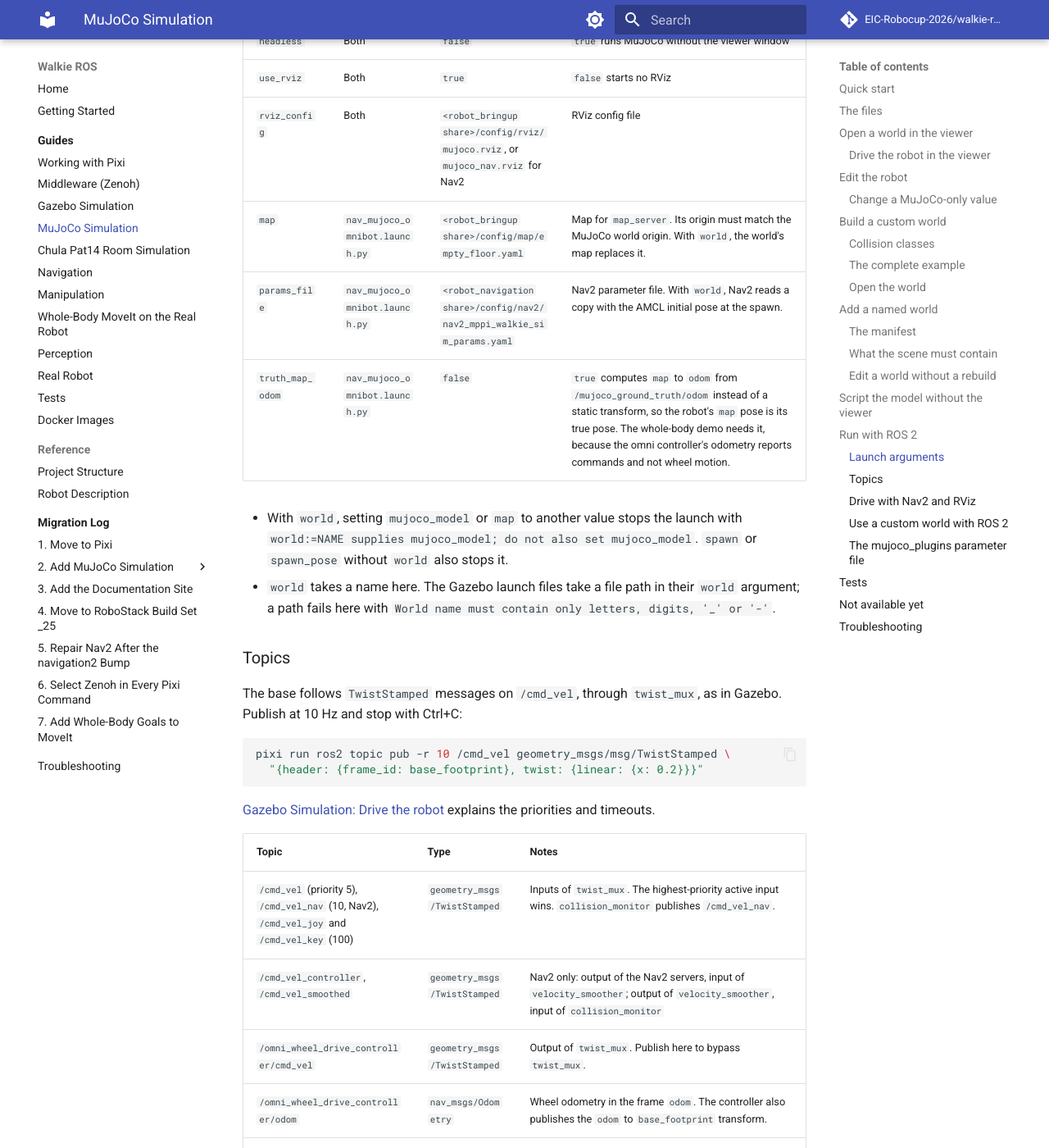
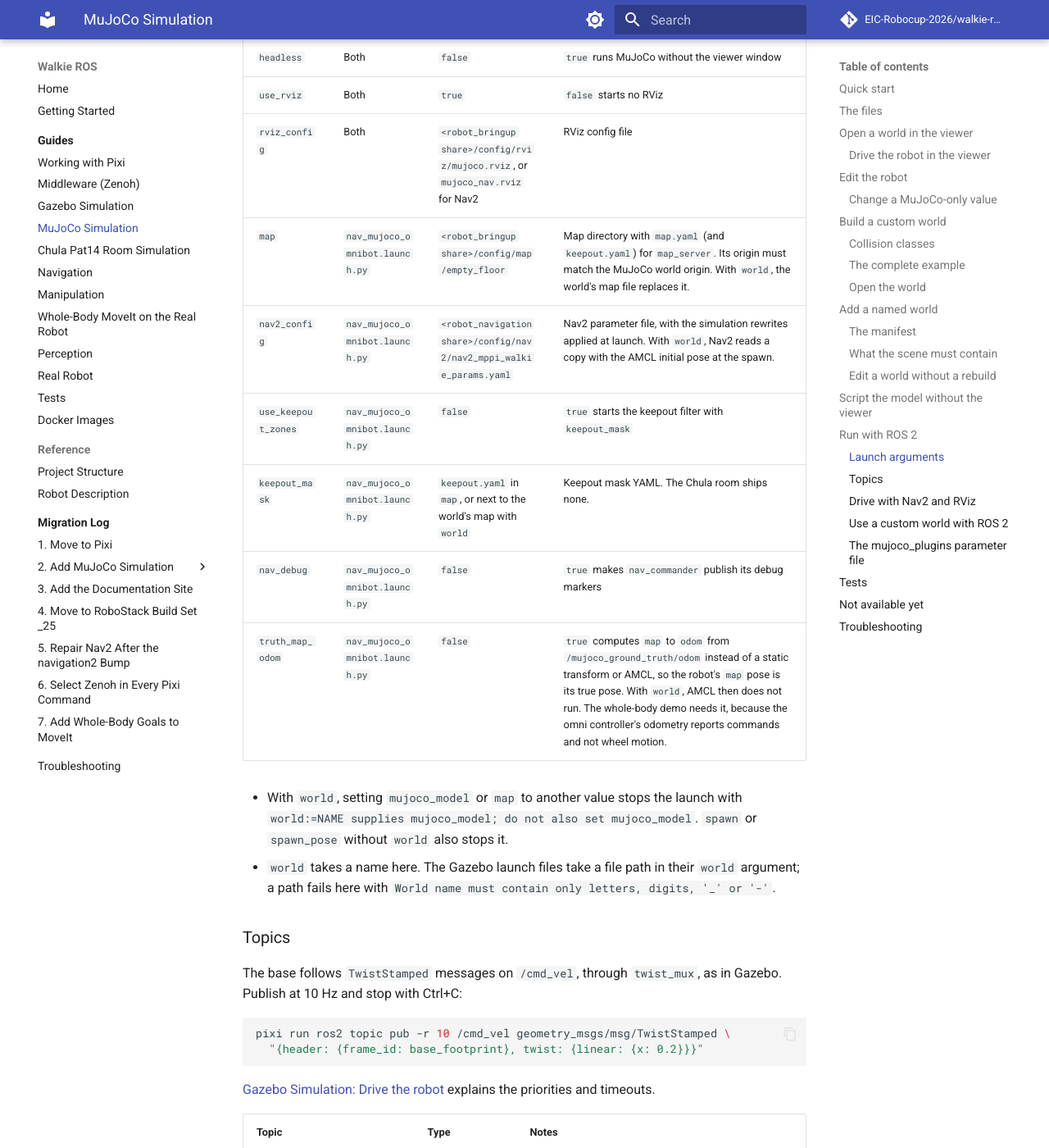
Before and after one commit to EIC-Robocup-2026/walkie-ros, an MkDocs documentation site: the page built from docs/guides/simulation-mujoco.md, in a window 1280 px wide and 1400 px high, scrolled down 12401 px. Shown: the whole window at 82% size. Built offline with MkDocs 1.6.1 and Material for MkDocs 9.7.7, drawn with Linux system fonts in a browser that asks for light colours; comment, search, counter and statistics services are not loaded; some of the changed text lies outside the part shown.

Commit message:
docs: document named worlds on the whole-body demo and the ported nav launch arguments

```diff
--- a/docs/guides/simulation-mujoco.md
+++ b/docs/guides/simulation-mujoco.md
@@ -487,7 +487,7 @@ pixi run world-validate <name> --robot --worlds-dir /tmp/worlds
 ??? info "Where the launch writes the merged world"
     - The launch writes `<world>/<variant>/world.xml` and, with Nav2, `nav2.yaml` into
       `world_output_dir`, by default `$ROS_HOME/mujoco_worlds` (`~/.ros/mujoco_worlds`).
-    - `nav2.yaml` is a copy of `params_file` with AMCL's `set_initial_pose: true` and its
+    - `nav2.yaml` is a copy of `nav2_config` with AMCL's `set_initial_pose: true` and its
       `initial_pose` at the spawn.
     - Every launch rewrites both files atomically. Two launches of the same world and
       variant at the same time overwrite each other's files.
@@ -622,16 +622,23 @@ Run the commands from the repository root.
        `use_rviz` and `rviz_config`. With `world`, `nav_mujoco_omnibot.launch.py`
        prepares the world once, with the map and the Nav2 parameter copy, and passes the
        generated model to the include with `world`, `spawn` and `spawn_pose` cleared.
-    2. Without `world`, `static_transform_publisher` (node name `map_to_odom`): an
-       identity transform from `map` to `odom`. With `world`, AMCL publishes this
-       transform, and no static publisher starts.
-    3. `nav2_bringup`'s `bringup_launch.py` with `use_sim_time:=True`,
-       `serve_static_map:=True` (`map_server` serves `map`), `use_keepout_zones:=False`,
-       `use_speed_zones:=False`, `autostart:=True` and `use_composition:=False`. Each
-       Nav2 server runs as its own process. Without `world`, `use_localization:=False`
-       (no AMCL), and `params_file` is passed through unchanged. With `world`,
-       `use_localization:=True` starts AMCL, `map` is the world's map, and `params_file`
-       is the generated copy with the AMCL initial pose at the spawn. The include sits in
+    2. The source of `map` to `odom`. Without `world`, `static_transform_publisher`
+       (node name `map_to_odom`): an identity transform. With `world`, AMCL publishes
+       this transform, and no static publisher starts. With `truth_map_odom:=true`,
+       with or without `world`, `ground_truth_map_odom.py` publishes it from
+       `/mujoco_ground_truth/odom`, and neither the static publisher nor AMCL starts.
+    3. `nav2_bringup`'s `bringup_launch.py` with `use_sim_time:=true`,
+       `serve_static_map:=true` (`map_server` serves `map.yaml` from the `map`
+       directory), `use_keepout_zones` and `keepout_mask` from this launch,
+       `use_speed_zones:=false`, `autostart:=true` and `use_composition:=false`. Each
+       Nav2 server runs as its own process. `params_file` is `nav2_config` after a
+       `RewrittenYaml` with the simulation rewrites: `use_sim_time`, the STVL layer and
+       the collision monitor's point cloud source off, and the collision monitor's
+       `state_topic`. Without `world`, `use_localization:=False` (no AMCL). With
+       `world`, `map` is the world's map file, the rewrites apply to the generated copy
+       of `nav2_config` with the AMCL initial pose at the spawn, and
+       `use_localization:=True` starts AMCL unless `truth_map_odom` is `true`. A
+       `keepout_mask` left at its default points next to the world's map. The include sits in
        a `GroupAction` with `SetRemap(src="cmd_vel", dst="cmd_vel_controller")`, so Nav2
        commands pass `velocity_smoother` and `collision_monitor` before they reach
        `twist_mux` on `/cmd_vel_nav`.
@@ -675,9 +682,12 @@ pixi run ros2 launch robot_bringup nav_mujoco_omnibot.launch.py headless:=true u
 | `headless` | Both | `false` | `true` runs MuJoCo without the viewer window |
 | `use_rviz` | Both | `true` | `false` starts no RViz |
 | `rviz_config` | Both | `<robot_bringup share>/config/rviz/mujoco.rviz`, or `mujoco_nav.rviz` for Nav2 | RViz config file |
-| `map` | `nav_mujoco_omnibot.launch.py` | `<robot_bringup share>/config/map/empty_floor.yaml` | Map for `map_server`. Its origin must match the MuJoCo world origin. With `world`, the world's map replaces it. |
-| `params_file` | `nav_mujoco_omnibot.launch.py` | `<robot_navigation share>/config/nav2/nav2_mppi_walkie_sim_params.yaml` | Nav2 parameter file. With `world`, Nav2 reads a copy with the AMCL initial pose at the spawn. |
-| `truth_map_odom` | `nav_mujoco_omnibot.launch.py` | `false` | `true` computes `map` to `odom` from `/mujoco_ground_truth/odom` instead of a static transform, so the robot's `map` pose is its true pose. The whole-body demo needs it, because the omni controller's odometry reports commands and not wheel motion. |
+| `map` | `nav_mujoco_omnibot.launch.py` | `<robot_bringup share>/config/map/empty_floor` | Map directory with `map.yaml` (and `keepout.yaml`) for `map_server`. Its origin must match the MuJoCo world origin. With `world`, the world's map file replaces it. |
+| `nav2_config` | `nav_mujoco_omnibot.launch.py` | `<robot_navigation share>/config/nav2/nav2_mppi_walkie_params.yaml` | Nav2 parameter file, with the simulation rewrites applied at launch. With `world`, Nav2 reads a copy with the AMCL initial pose at the spawn. |
+| `use_keepout_zones` | `nav_mujoco_omnibot.launch.py` | `false` | `true` starts the keepout filter with `keepout_mask` |
+| `keepout_mask` | `nav_mujoco_omnibot.launch.py` | `keepout.yaml` in `map`, or next to the world's map with `world` | Keepout mask YAML. The Chula room ships none. |
+| `nav_debug` | `nav_mujoco_omnibot.launch.py` | `false` | `true` makes `nav_commander` publish its debug markers |
+| `truth_map_odom` | `nav_mujoco_omnibot.launch.py` | `false` | `true` computes `map` to `odom` from `/mujoco_ground_truth/odom` instead of a static transform or AMCL, so the robot's `map` pose is its true pose. With `world`, AMCL then does not run. The whole-body demo needs it, because the omni controller's odometry reports commands and not wheel motion. |
 
 - With `world`, setting `mujoco_model` or `map` to another value stops the launch with
   `world:=NAME supplies mujoco_model; do not also set mujoco_model`. `spawn` or
@@ -1037,8 +1047,8 @@ three files directly:
 | With `nav_mujoco_omnibot.launch.py`, Ctrl+C takes about 15 s and prints red `failed to terminate` and `process has died ... exit code -9` lines | `planner_server` and `controller_server`, sometimes `smoother_server`, do not exit on SIGINT or SIGTERM, so launch kills them with SIGKILL. Same with Fast DDS. | Harmless. Wait for the launch to exit. |
 | `walkie_tf_server` prints a traceback with `RCLError` and `rcl_shutdown already called` on Ctrl+C | `tools/walkie_tf/walkie_tf/tf_server_node.py` calls `rclpy.shutdown()` after the context is already shut down | Harmless. The bug predates the MuJoCo launch files. |
 | Nav2 hangs at `Waiting for service smoother_server/get_state...` | The composed Nav2 bringup can deadlock on Jazzy | Use `nav_mujoco_omnibot.launch.py`, which runs each server as its own process. With `nav2_bringup` directly, pass `use_composition:=False`. See [Navigation: Nav2 bringup hangs at smoother_server/get_state](navigation.md#nav2-composition-deadlock). |
-| `controller_server` logs `Can not get 'plugin' param value for FollowPath.Omni` and `Failed to load motion model plugin 'Omni'`, and `lifecycle_manager_nav2` aborts the bringup | The file passed with `params_file:=` sets `motion_model: "Omni"` without `FollowPath.Omni.plugin`. navigation2 (upstream main) loads MPPI motion models as plugins. The `robot_navigation` parameter files set the key. | Add `Omni: plugin: "mppi::OmniMotionModel"` under `FollowPath` in your file. See [Navigation](navigation.md#mppi-omni-motion-model-plugin). |
-| Nav2 repeats `The inflation radius (...) is smaller than the circumscribed radius (...)` errors | The local costmap `inflation_radius` in the file passed with `params_file:=` is smaller than the circumscribed radius of the footprint. Not a MuJoCo issue. | Set it to at least the circumscribed radius. `nav2_mppi_walkie_sim_params.yaml` uses 0.35 m (circumscribed radius 0.313 m). |
+| `controller_server` logs `Can not get 'plugin' param value for FollowPath.Omni` and `Failed to load motion model plugin 'Omni'`, and `lifecycle_manager_nav2` aborts the bringup | The file passed with `nav2_config:=` sets `motion_model: "Omni"` without `FollowPath.Omni.plugin`. navigation2 (upstream main) loads MPPI motion models as plugins. The `robot_navigation` parameter files set the key. | Add `Omni: plugin: "mppi::OmniMotionModel"` under `FollowPath` in your file. See [Navigation](navigation.md#mppi-omni-motion-model-plugin). |
+| Nav2 repeats `The inflation radius (...) is smaller than the circumscribed radius (...)` errors | The local costmap `inflation_radius` in the file passed with `nav2_config:=` is smaller than the circumscribed radius of the footprint. Not a MuJoCo issue. | Set it to at least the circumscribed radius. `nav2_mppi_walkie_params.yaml` uses 0.38 m (circumscribed radius 0.354 m with padding). |
 | A goal logs `Failed to make progress` once or twice, for example during the slow final approach, and is still reached | The progress checker wants 0.5 m of movement within 8 s | None needed. The behavior tree retries, and the goal is reached. |
 | A goal aborts with error 103, `Resulting plan has 0 poses in it` | The robot is already at the goal by odometry | None needed. The ground truth pose can still be off by the odometry drift. |
 | `bt_navigator` rejects goals and logs `"map" passed to lookupTransform argument target_frame does not exist` and `Initial robot pose is not available` (error 9002) | `bt_navigator` has no transform from `map` to `odom`, which the launch publishes only once. Seen once; the cause is not known. | Start a second publisher. See [Troubleshooting](../troubleshooting.md#nav2-map-frame-does-not-exist). |
```
Also changed, not shown: docs/guides/manipulation.md (+31 -0 lines), docs/guides/simulation-chula-pat14.md (+9 -2 lines), docs/migrations/02-mujoco/09-named-worlds.md (+1 -1 lines).
